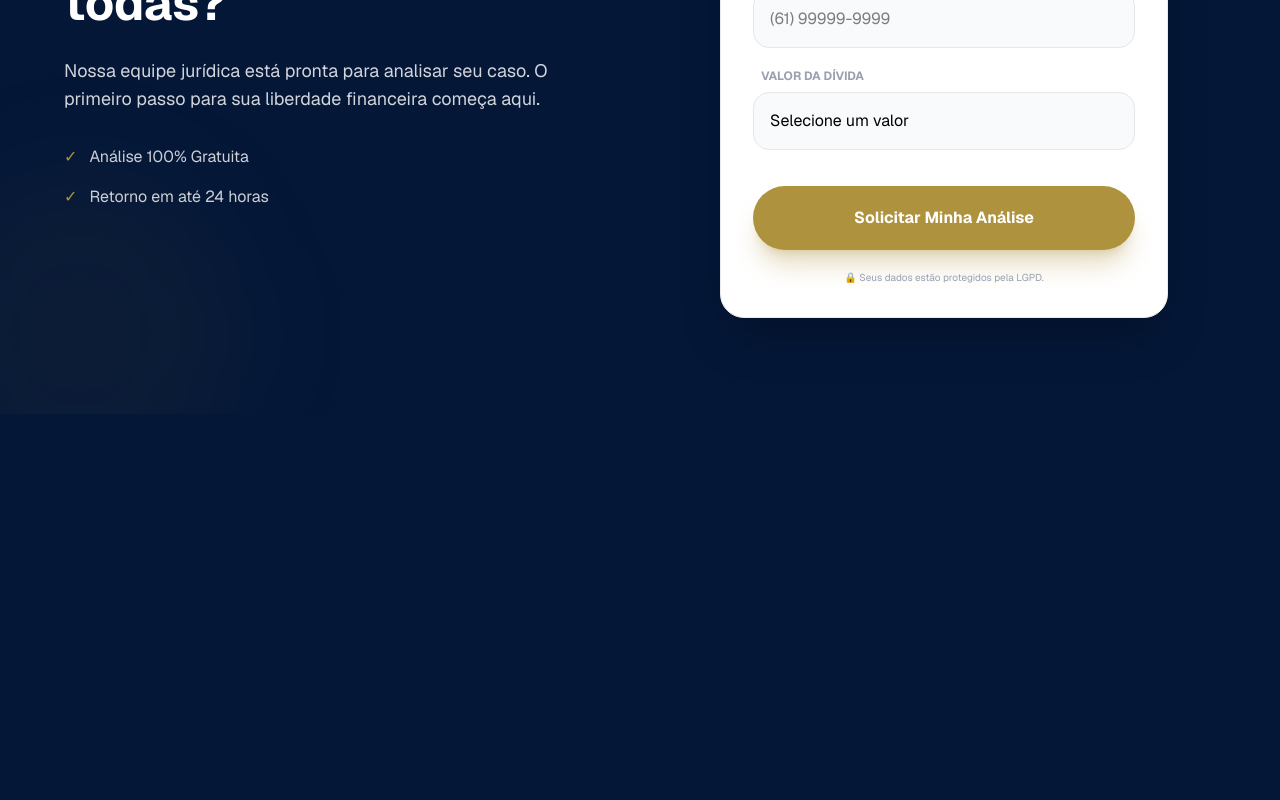
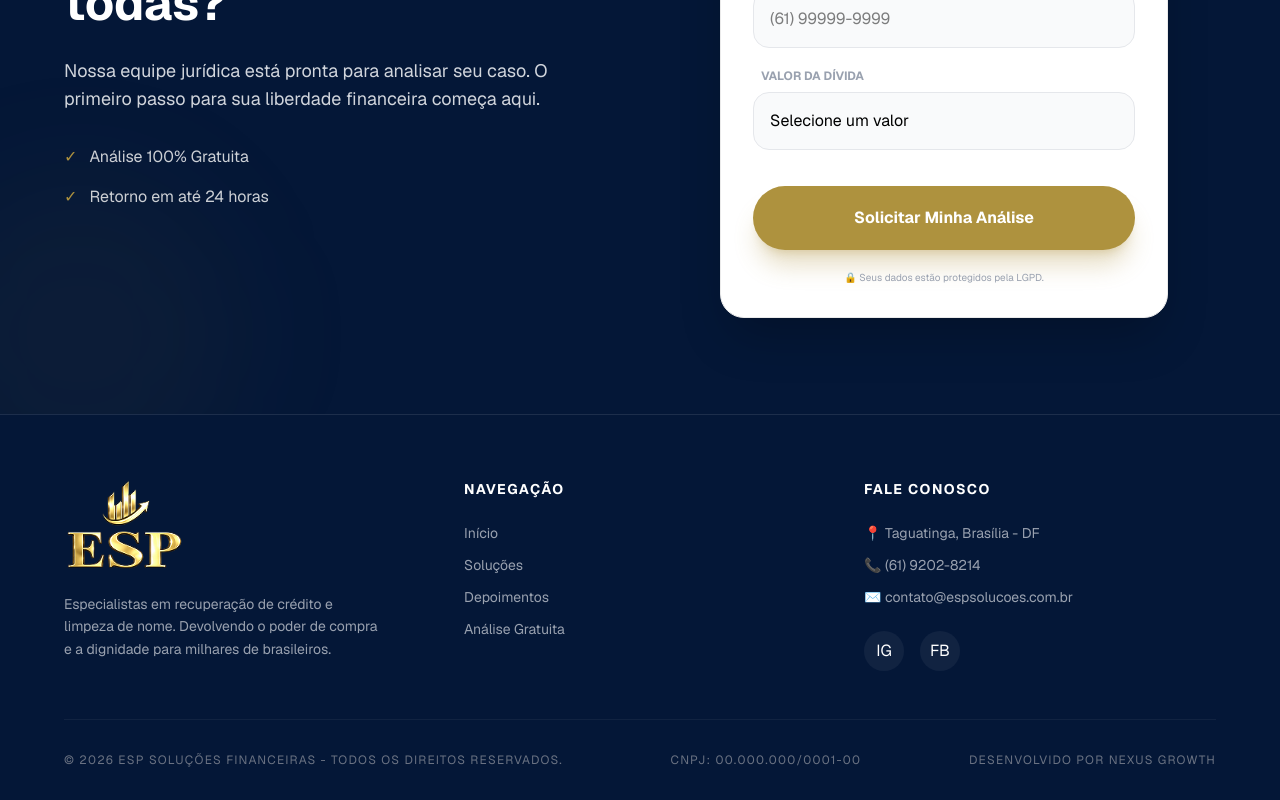
Before and after one commit to carloshenriquecarvalho/esp-landing-page, a Next.js app: page / in a window 1280 px wide. Shown: the part 3981-4781 px from the top of the page. Before the commit the page ends 4395 px from the top, so only its background shows below. Built offline with nearby package versions, Linux system fonts and the light colour scheme.

Commit message:
create footer section

```diff
--- a/app/page.tsx
+++ b/app/page.tsx
@@ -4,6 +4,7 @@ import { HeroSection } from "../components/sections/HeroSection";
 import { FeaturesSection } from "../components/sections/FeaturesSection";
 import { TestimonialsSection } from "../components/sections/TestimonialsSection";
 import { FormSection } from "../components/sections/FromSection";
+import { Footer } from "../components/sections/Footer"
 
 export default function Home() {
 
@@ -14,6 +15,7 @@ export default function Home() {
       <FeaturesSection></FeaturesSection>
       <TestimonialsSection></TestimonialsSection>
       <FormSection></FormSection>
+      <Footer></Footer>
     </main>
   );
 }
--- /dev/null
+++ b/components/sections/Footer.tsx
@@ -0,0 +1,66 @@
+// components/sections/Footer.tsx
+import Image from "next/image";
+import Link from "next/link";
+import { CONTENT } from "../../constants/content";
+
+export function Footer() {
+  const currentYear = new Date().getFullYear();
+
+  return (
+    <footer className="bg-esp-darkblue border-t border-white/10 pt-16 pb-8 px-6">
+      <div className="max-w-6xl mx-auto grid grid-cols-1 md:grid-cols-3 gap-12 mb-12">
+
+        {/* COLUNA 1: LOGO E SOBRE */}
+        <div className="flex flex-col gap-6">
+          <Image
+            src="/logo.png"
+            alt="ESP Logo"
+            width={120}
+            height={80}
+            className="brightness-110"
+          />
+          <p className="text-gray-400 text-sm leading-relaxed max-w-xs">
+            Especialistas em recuperação de crédito e limpeza de nome. Devolvendo o poder de compra e a dignidade para milhares de brasileiros.
+          </p>
+        </div>
+
+        {/* COLUNA 2: NAVEGAÇÃO RÁPIDA */}
+        <div className="flex flex-col gap-4">
+          <h4 className="text-white font-bold uppercase tracking-widest text-sm mb-2">Navegação</h4>
+          <nav className="flex flex-col gap-3 text-gray-400 text-sm">
+            <Link href="#" className="hover:text-btn-gold transition-colors">Início</Link>
+            <Link href="#solucoes" className="hover:text-btn-gold transition-colors">Soluções</Link>
+            <Link href="#depoimentos" className="hover:text-btn-gold transition-colors">Depoimentos</Link>
+            <Link href="#contato" className="hover:text-btn-gold transition-colors">Análise Gratuita</Link>
+          </nav>
+        </div>
+
+        {/* COLUNA 3: CONTATO E LEGAL */}
+        <div className="flex flex-col gap-4">
+          <h4 className="text-white font-bold uppercase tracking-widest text-sm mb-2">Fale Conosco</h4>
+          <div className="text-gray-400 text-sm flex flex-col gap-3">
+            <p>📍 Taguatinga, Brasília - DF</p>
+            <p>📞 (61) 9202-8214</p>
+            <p>✉️ contato@espsolucoes.com.br</p>
+          </div>
+          {/* REDES SOCIAIS (Ícones simples) */}
+          <div className="flex gap-4 mt-2">
+            <Link href="#" className="w-10 h-10 rounded-full bg-white/5 flex items-center justify-center hover:bg-btn-gold/20 transition-all">
+              <span className="text-white">IG</span>
+            </Link>
+            <Link href="#" className="w-10 h-10 rounded-full bg-white/5 flex items-center justify-center hover:bg-btn-gold/20 transition-all">
+              <span className="text-white">FB</span>
+            </Link>
+          </div>
+        </div>
+      </div>
+
+      {/* LINHA FINAL: COPYRIGHT E CNPJ */}
+      <div className="max-w-6xl mx-auto pt-8 border-t border-white/5 flex flex-col md:flex-row justify-between items-center gap-4 text-[10px] md:text-xs text-gray-500 uppercase tracking-widest">
+        <p>© {currentYear} ESP SOLUÇÕES FINANCEIRAS - TODOS OS DIREITOS RESERVADOS.</p>
+        <p>CNPJ: 00.000.000/0001-00</p> {/* Rick, peça o CNPJ real do Edgar depois */}
+        <p className="hover:text-white transition-colors cursor-pointer">Desenvolvido por Nexus Growth</p>
+      </div>
+    </footer>
+  );
+}
```
